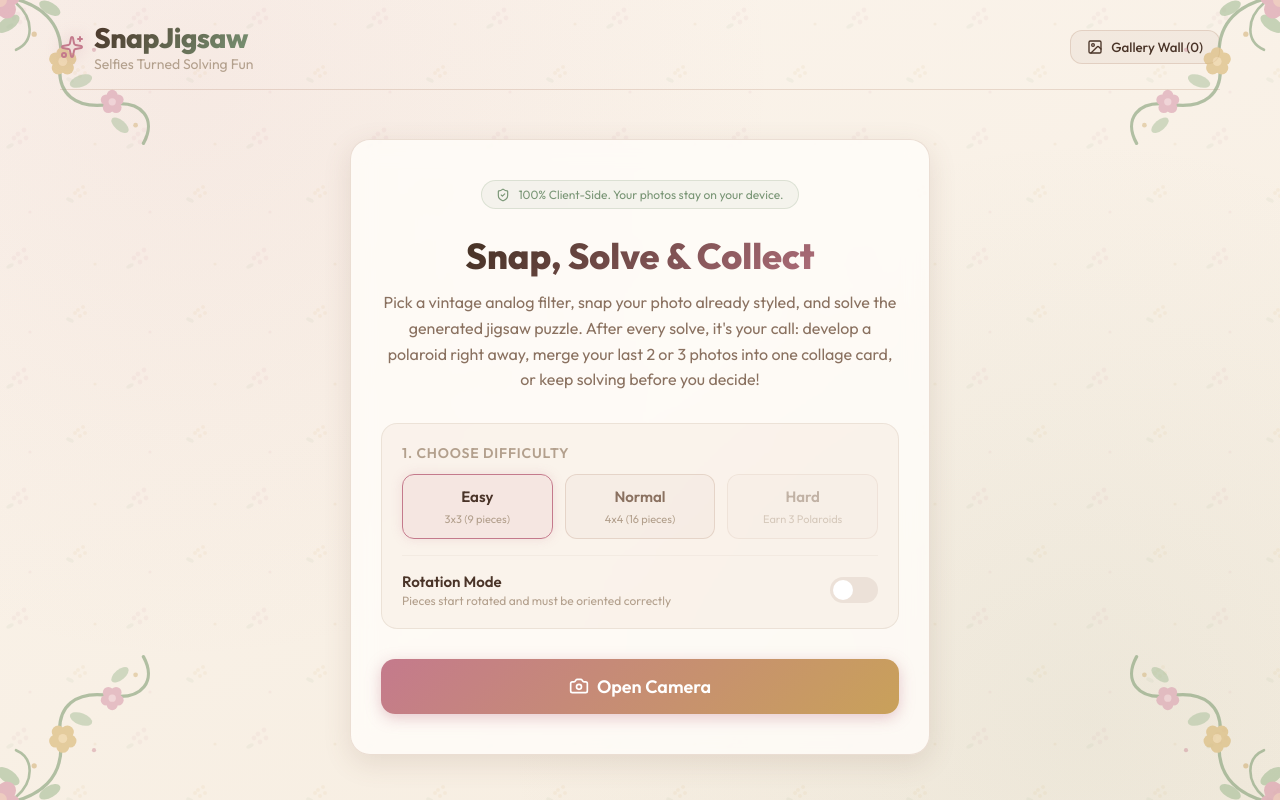
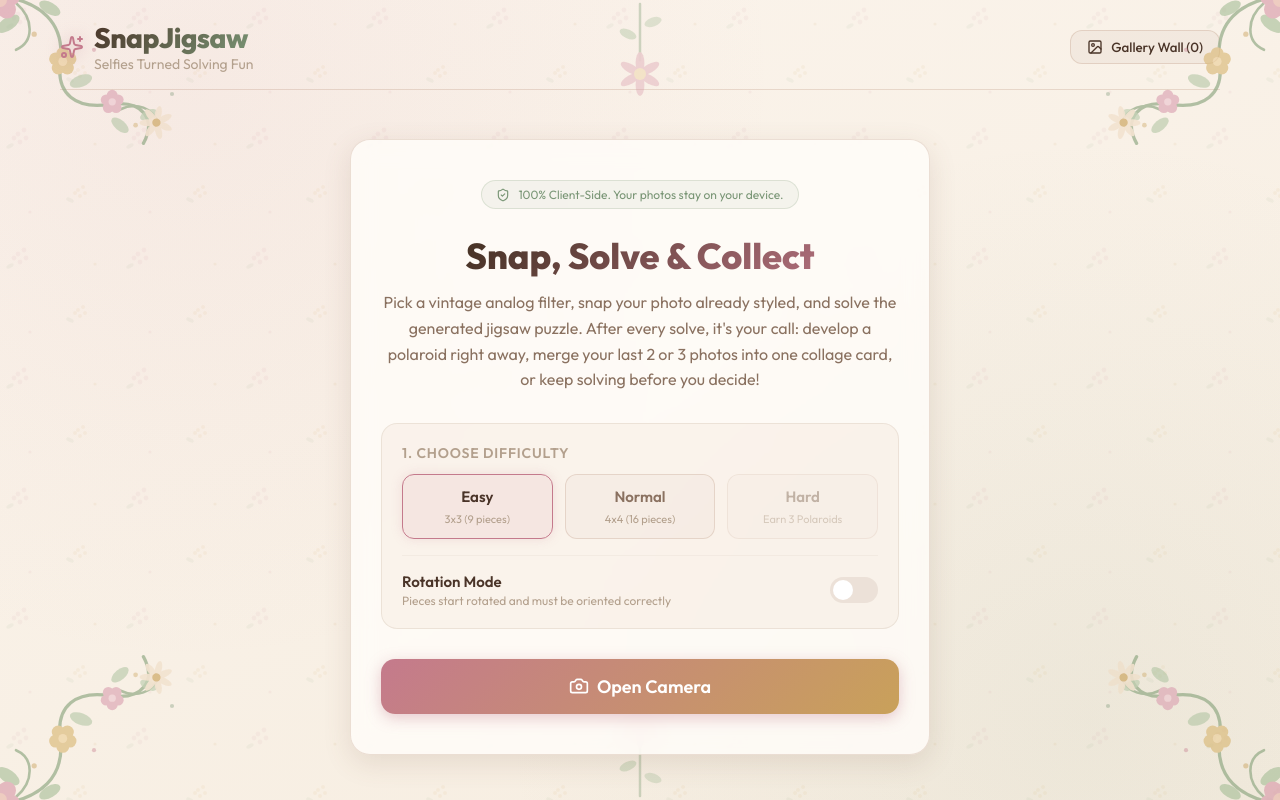
Before and after one commit to sshriish/snapjigsaw, a React (Vite) app: page / in a window 1280 px wide. Built offline with nearby package versions, Linux system fonts and the light colour scheme; a web font is replaced by a local one.

Commit message:
Update FloralCorners.tsx
Updated comments for clarity and added new floral elements to enhance the design.

```diff
--- a/src/components/FloralCorners.tsx
+++ b/src/components/FloralCorners.tsx
@@ -1,7 +1,9 @@
-// Soft, old-school floral corner ornaments — a curling vine with a few
-// blossoms and leaves, tucked into each corner of the viewport behind the
-// app content. Purely decorative, so it's aria-hidden and never intercepts
-// clicks (pointer-events: none is set on the wrapper in index.css).
+// Old-school-meets-modern floral ornaments — curling vine-and-blossom
+// sprays in all four corners, plus a couple of smaller accent sprigs along
+// the top/bottom edges, all sitting behind the app content at low opacity
+// so the layout still reads clean and modern. Purely decorative, so it's
+// aria-hidden and never intercepts clicks (pointer-events: none is set on
+// the wrapper in index.css).
 
 function FloralSpray() {
   return (
@@ -19,12 +21,19 @@ function FloralSpray() {
         strokeWidth="2"
         strokeLinecap="round"
       />
+      <path
+        d="M100 92C112 86 126 90 130 104"
+        stroke="#8ba57f"
+        strokeWidth="2"
+        strokeLinecap="round"
+      />
 
       {/* Leaves */}
       <ellipse cx="14" cy="26" rx="10" ry="5" transform="rotate(-35 14 26)" fill="#9db98f" opacity="0.85" />
       <ellipse cx="46" cy="14" rx="9" ry="4.5" transform="rotate(30 46 14)" fill="#9db98f" opacity="0.85" />
       <ellipse cx="70" cy="70" rx="9" ry="4.5" transform="rotate(-20 70 70)" fill="#a9c19c" opacity="0.8" />
       <ellipse cx="100" cy="104" rx="8" ry="4" transform="rotate(40 100 104)" fill="#a9c19c" opacity="0.8" />
+      <ellipse cx="122" cy="96" rx="7" ry="3.6" transform="rotate(-25 122 96)" fill="#a9c19c" opacity="0.75" />
 
       {/* Blossom 1 (rose) at the tip of the stem */}
       <g transform="translate(8,8)">
@@ -56,10 +65,63 @@ function FloralSpray() {
         <circle cx="0" cy="0" r="2.8" fill="#ecc7cf" />
       </g>
 
+      {/* Blossom 4 (open daisy, sage-cream) — new, gives the spray a fuller,
+          more "in-bloom" wallpaper feel */}
+      <g transform="translate(128,102) rotate(12)">
+        {[0, 51.4, 102.8, 154.2, 205.6, 257, 308.4].map((angle) => (
+          <ellipse
+            key={angle}
+            cx="0"
+            cy="-6.5"
+            rx="2.6"
+            ry="6.5"
+            fill="#f0dcc4"
+            opacity="0.9"
+            transform={`rotate(${angle})`}
+          />
+        ))}
+        <circle cx="0" cy="0" r="3.2" fill="#c9a15a" />
+      </g>
+
       {/* Tiny dots / sprigs for texture */}
       <circle cx="34" cy="34" r="2" fill="#c9a15a" opacity="0.7" />
       <circle cx="80" cy="46" r="1.6" fill="#c47a8c" opacity="0.6" />
       <circle cx="112" cy="104" r="1.8" fill="#c9a15a" opacity="0.6" />
+      <circle cx="140" cy="80" r="1.6" fill="#7a9676" opacity="0.55" />
+    </svg>
+  );
+}
+
+// A single classic 6-petal daisy on a short stem with two leaves — a
+// simpler, more graphic "folk embroidery" motif used for the smaller
+// accent sprigs along the top/bottom edges.
+function FloralSprig() {
+  return (
+    <svg viewBox="0 0 100 100" fill="none" xmlns="http://www.w3.org/2000/svg">
+      <path
+        d="M50 96C50 70 50 52 50 40"
+        stroke="#8ba57f"
+        strokeWidth="2.5"
+        strokeLinecap="round"
+      />
+      <ellipse cx="38" cy="66" rx="9" ry="4.4" transform="rotate(-25 38 66)" fill="#9db98f" opacity="0.85" />
+      <ellipse cx="63" cy="78" rx="9" ry="4.4" transform="rotate(20 63 78)" fill="#a9c19c" opacity="0.85" />
+
+      <g transform="translate(50,26)">
+        {[0, 60, 120, 180, 240, 300].map((angle) => (
+          <ellipse
+            key={angle}
+            cx="0"
+            cy="-11"
+            rx="4.4"
+            ry="11"
+            fill="#d99bab"
+            opacity="0.92"
+            transform={`rotate(${angle})`}
+          />
+        ))}
+        <circle cx="0" cy="0" r="6" fill="#eccf9a" />
+      </g>
     </svg>
   );
 }
@@ -79,6 +141,16 @@ export function FloralCorners() {
       <div className="floral-corner br">
         <FloralSpray />
       </div>
+
+      {/* Small accent sprigs along the top and bottom edges, between the
+          corner sprays, so the floral framing feels fuller without
+          crowding the center of the screen where the content sits. */}
+      <div className="floral-edge top">
+        <FloralSprig />
+      </div>
+      <div className="floral-edge bottom">
+        <FloralSprig />
+      </div>
     </div>
   );
 }
```
